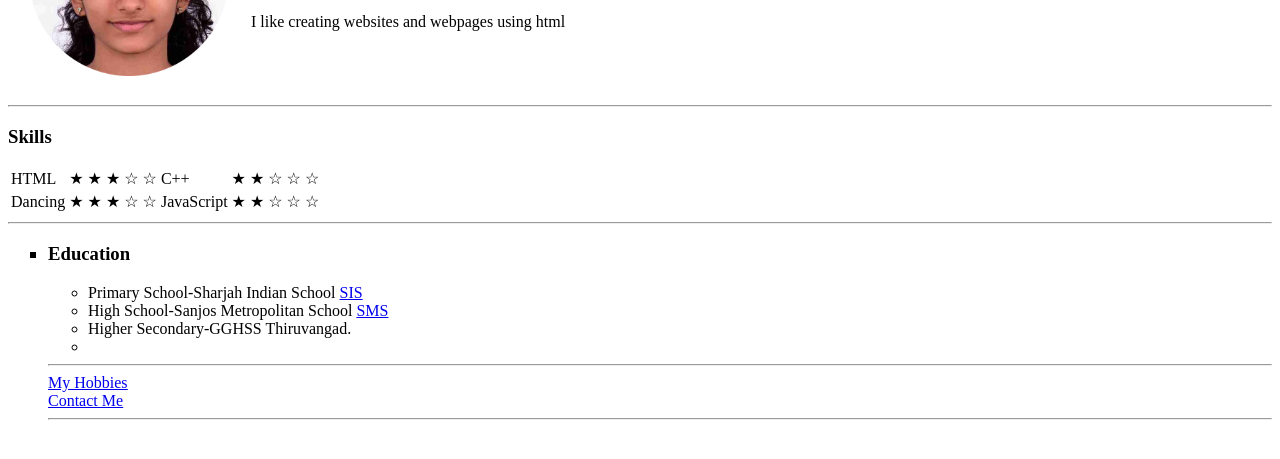
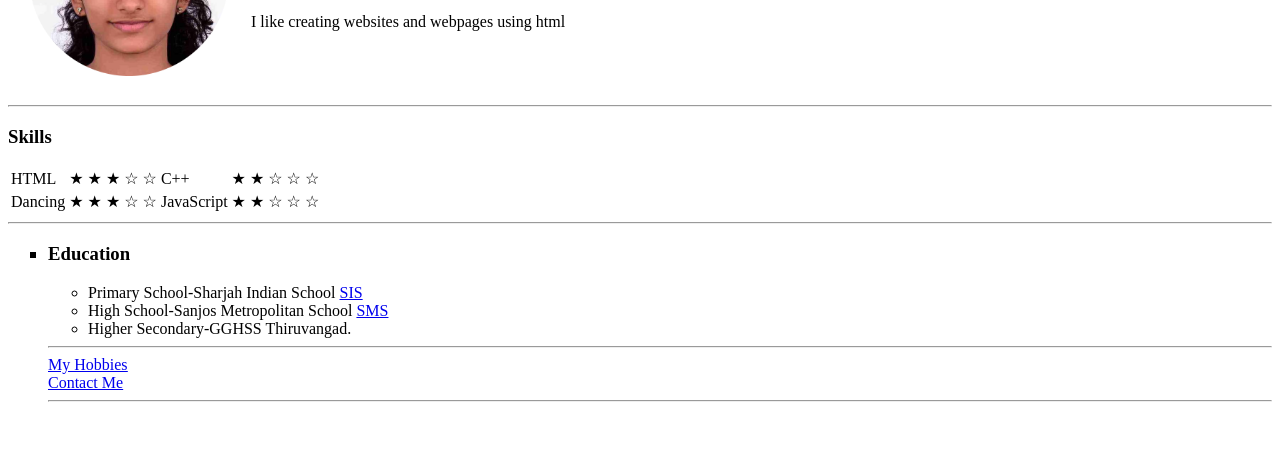
Before and after one commit to Surabhi270/cv7, a plain HTML site: page index.html in a window 1280 px wide. Shown: the part 153-612 px from the top of the page. Drawn offline with Linux system fonts and the light colour scheme.

Commit message:
Update index.html

```diff
--- a/index.html
+++ b/index.html
@@ -48,7 +48,7 @@
 <li>Primary School-Sharjah Indian School <a href="http://www.sissharjah.com/"> SIS</a></li>
 <li>High School-Sanjos Metropolitan School <a href="http://www.sanjosschool.com/">SMS</a></li>
  <li>Higher Secondary-GGHSS Thiruvangad.</li>
-<li> </li></ul><hr>
+</ul><hr>
 <a href="hobbies.html"> <u>My Hobbies</u></a><br>
 <a href="contact.html"><u>Contact Me</u></a> <hr>
 
```
